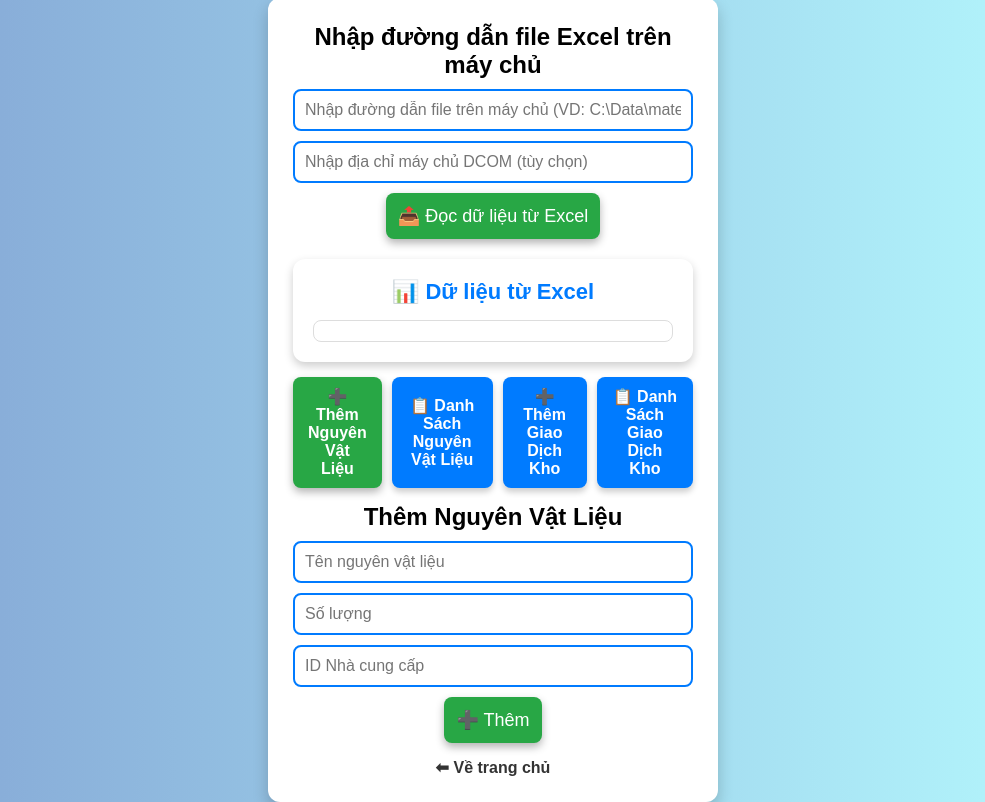
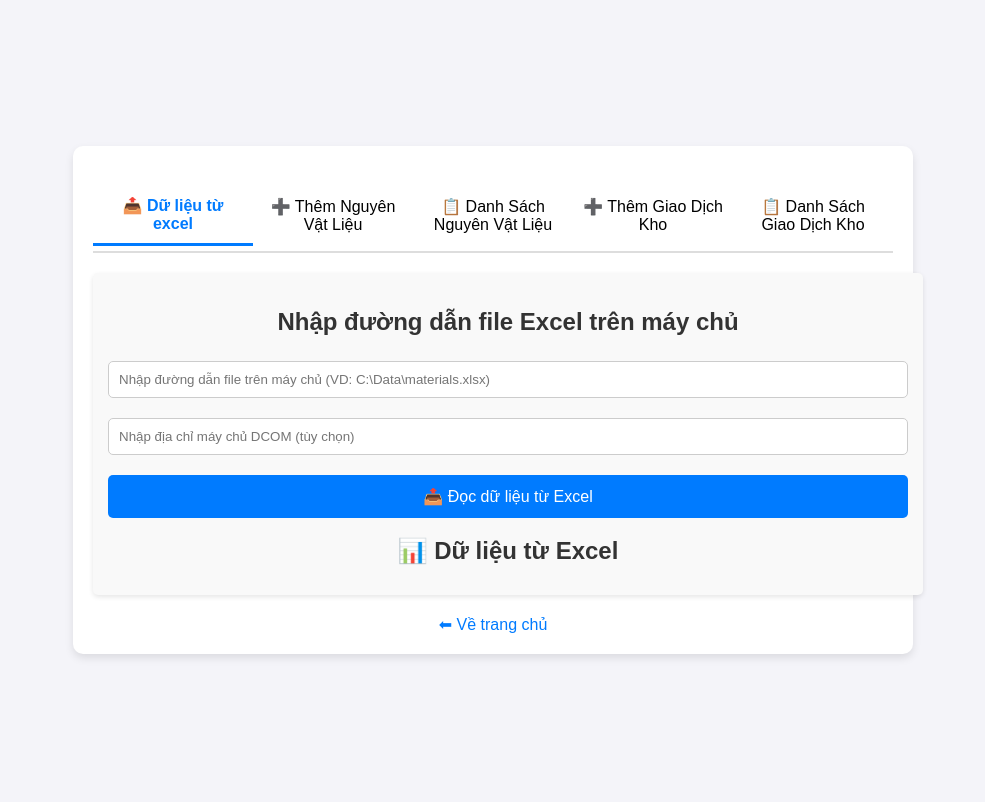
Before and after one commit to SitdePykee/PTPMHDV, a plain HTML site: page frontend/materials.html in a window 1280 px wide. Shown: the whole page, without its empty margins (147-1132 px from the left). Drawn offline with Linux system fonts and the light colour scheme.

Commit message:
fix excel

```diff
--- a/frontend/css/style.css
+++ b/frontend/css/style.css
@@ -1,210 +1,124 @@
-/* Reset CSS */
-* {
+/* Định dạng chung */
+body {
+    font-family: Arial, sans-serif;
+    background-color: #f4f4f9;
     margin: 0;
     padding: 0;
-    box-sizing: border-box;
-    font-family: "Arial", sans-serif;
-}
-
-body {
-    background: linear-gradient(to right, #83a4d4, #b6fbff);
     display: flex;
     justify-content: center;
     align-items: center;
-    height: 100vh;
+    min-height: 100vh;
 }
 
 .container {
-    text-align: center;
-    padding: 25px;
-    background: white;
-    border-radius: 12px;
-    box-shadow: 0 8px 16px rgba(0, 0, 0, 0.2);
-    max-width: 450px;
+    width: 90%;
+    background: #fff;
+    padding: 20px;
+    border-radius: 10px;
+    box-shadow: 0 4px 8px rgba(0, 0, 0, 0.1);
 }
 
-h1 {
-    margin-bottom: 20px;
+h2 {
+    text-align: center;
     color: #333;
-    font-size: 24px;
+    margin-bottom: 15px;
 }
 
-.grid {
-    display: flex;
-    flex-direction: column;
-    gap: 15px;
+/* Input và Button */
+.input-box {
+    width: 100%;
+    padding: 10px;
+    margin: 10px 0;
+    border: 1px solid #ccc;
+    border-radius: 5px;
+    box-sizing: border-box;
 }
 
-.card {
-    background: #007BFF;
-    color: white;
-    text-decoration: none;
-    padding: 15px;
-    border-radius: 10px;
-    font-size: 18px;
-    font-weight: bold;
-    transition: 0.3s;
-    box-shadow: 0 4px 8px rgba(0, 0, 0, 0.3);
+button.btn {
+    display: block;
+    width: 100%;
+    padding: 12px;
+    background: #007bff;
+    color: #fff;
+    border: none;
+    border-radius: 5px;
+    cursor: pointer;
+    font-size: 16px;
+    margin-top: 10px;
+    transition: background 0.3s, transform 0.2s;
 }
 
-.card:hover {
+button.btn:hover {
     background: #0056b3;
     transform: scale(1.05);
 }
 
-.list {
-    list-style: none;
-    margin-top: 15px;
-    padding: 0;
-}
-
-.item {
-    background: #ffffff;
-    padding: 12px;
-    margin: 6px 0;
-    border-radius: 8px;
-    box-shadow: 0 4px 8px rgba(0, 0, 0, 0.2);
-}
-
-.btn {
-    background: #28a745;
-    color: white;
-    padding: 12px;
-    border: none;
-    cursor: pointer;
-    font-size: 18px;
-    margin-top: 10px;
-    border-radius: 8px;
-    box-shadow: 0 4px 8px rgba(0, 0, 0, 0.3);
-}
-
-.btn:hover {
-    background: #218838;
-    transform: scale(1.05);
-}
-
-.back {
-    display: block;
-    margin-top: 15px;
-    text-decoration: none;
-    color: #333;
-    font-weight: bold;
-}
-
+/* Tabs */
 .tabs {
     display: flex;
-    justify-content: center;
-    margin-bottom: 15px;
-    margin-top: 15px;
-    gap: 10px;
+    justify-content: space-around;
+    margin: 20px 0;
+    border-bottom: 2px solid #ddd;
+    padding-bottom: 5px;
 }
 
 .tab-btn {
-    background: #007BFF;
-    color: white;
-    padding: 10px 15px;
+    background: none;
     border: none;
-    border-radius: 8px;
+    padding: 10px;
     font-size: 16px;
-    font-weight: bold;
     cursor: pointer;
-    transition: 0.3s;
-    box-shadow: 0 4px 6px rgba(0, 0, 0, 0.2);
-}
-
-.tab-btn:hover {
-    background: #0056b3;
-    transform: scale(1.05);
-}
-
-.input-box {
-    width: 100%;
-    padding: 10px;
-    margin-top: 10px;
-    border: 2px solid #007BFF;
-    border-radius: 8px;
-    font-size: 16px;
-    outline: none;
-    transition: 0.3s;
-}
-
-.input-box:focus {
-    border-color: #0056b3;
-    box-shadow: 0 4px 6px rgba(0, 0, 0, 0.2);
+    transition: color 0.3s;
+    flex: 1;
+    text-align: center;
 }
 
 .tab-btn.active {
-    background: #28a745;
-    color: white;
-    box-shadow: 0 4px 8px rgba(0, 0, 0, 0.3);
+    border-bottom: 3px solid #007bff;
+    font-weight: bold;
+    color: #007bff;
 }
 
-/* Container chính */
-#excel-container {
-    margin-top: 20px;
-    padding: 20px;
-    background: white;
-    border-radius: 12px;
-    box-shadow: 0 4px 10px rgba(0, 0, 0, 0.2);
-    max-width: 600px;
-    text-align: center;
+.tab-content {
+    display: none;
+    padding: 15px;
+    background: #f9f9f9;
+    border-radius: 5px;
+    box-shadow: 0 2px 5px rgba(0, 0, 0, 0.1);
+    margin-top: 10px;
 }
 
-/* Tiêu đề */
-#excel-title {
-    font-size: 22px;
-    font-weight: bold;
-    color: #007BFF;
-    margin-bottom: 15px;
+.tab-content.active {
+    display: block;
 }
 
-/* Danh sách dữ liệu Excel */
-#excel-data {
+/* Danh sách */
+.list {
     list-style: none;
     padding: 0;
-    max-height: 300px;
-    overflow-y: auto;
-    border: 1px solid #ddd;
-    border-radius: 8px;
-    padding: 10px;
+    margin: 0;
 }
 
-/* Mỗi dòng dữ liệu Excel */
-.excel-item {
-    background: #f8f9fa;
-    padding: 12px;
-    margin: 6px 0;
-    border-radius: 8px;
-    box-shadow: 0 2px 4px rgba(0, 0, 0, 0.2);
+.list li {
+    background: #e9ecef;
+    padding: 10px;
+    margin: 5px 0;
+    border-radius: 5px;
     display: flex;
     justify-content: space-between;
     align-items: center;
-    font-size: 16px;
-    transition: 0.3s;
 }
 
-/* Hiệu ứng hover */
-.excel-item:hover {
-    background: #e9ecef;
-    transform: scale(1.02);
+/* Liên kết trở về trang chủ */
+.back {
+    display: block;
+    text-align: center;
+    margin-top: 20px;
+    color: #007bff;
+    text-decoration: none;
+    font-size: 16px;
 }
 
-/* Icon */
-.excel-item::before {
-    content: "📄";
-    margin-right: 10px;
+.back:hover {
+    text-decoration: underline;
 }
-
-/* Thanh cuộn */
-#excel-data::-webkit-scrollbar {
-    width: 6px;
-}
-
-#excel-data::-webkit-scrollbar-thumb {
-    background: #007BFF;
-    border-radius: 10px;
-}
-
-#excel-data::-webkit-scrollbar-track {
-    background: #f1f1f1;
-}
--- a/frontend/js/main.js
+++ b/frontend/js/main.js
@@ -114,15 +114,23 @@ function requestExcelData() {
         let list = document.getElementById("excel-data");
         list.innerHTML = "";
         if (data.data) {
-            data.data.forEach(material => {
-                let item = document.createElement("li");
-                item.className = "item";
-                item.innerHTML = `📄 ${material.name} - Số lượng: ${material.quantity} | Nhà cung cấp: ${material.supplier_id}`;
-                list.appendChild(item);
+            data.data.forEach((material, index) => {
+                let row = document.createElement("div");
+                row.className = "excel-row";
+                row.innerHTML = `
+                    <input type="text" class="excel-input" value="${material.name}" data-index="${index}" data-field="name">
+                    <input type="number" class="excel-input" value="${material.quantity}" data-index="${index}" data-field="quantity">
+                    <input type="text" class="excel-input" value="${material.supplier_id}" data-index="${index}" data-field="supplier_id">
+                `;
+                list.appendChild(row);
             });
+
+            // Hiển thị nút lưu dữ liệu
+            document.getElementById("save-button").style.display = "block";
+
             alert("✅ Dữ liệu đã được tải từ máy chủ DCOM!");
         } else {
-            list.innerHTML = `<li class='item'>❌ ${data.error || "Không thể đọc dữ liệu từ file Excel"}</li>`;
+            list.innerHTML = `<div class="error-msg">❌ ${data.error || "Không thể đọc dữ liệu từ file Excel"}</div>`;
         }
     })
     .catch(error => {
@@ -130,3 +138,44 @@ function requestExcelData() {
         alert("❌ Lỗi khi lấy dữ liệu từ API backend! Kiểm tra console để biết thêm chi tiết.");
     });
 }
+
+function saveExcelData() {
+    let filePath = document.getElementById("excel_file_path").value.trim();
+    let remoteServer = document.getElementById("remote_server").value.trim();
+    let inputs = document.querySelectorAll(".excel-input");
+
+    let updatedData = [];
+
+    inputs.forEach(input => {
+        let index = input.getAttribute("data-index");
+        let field = input.getAttribute("data-field");
+        let materialId = input.getAttribute("data-id");
+
+        if (!updatedData[index]) {
+            updatedData[index] = { id: materialId };
+        }
+        updatedData[index][field] = input.value;
+    });
+
+    console.log("📌 Data gửi lên server:", updatedData); // Debug dữ liệu trước khi gửi
+
+    let apiUrl = "http://" + hostname + ":5000/api/material_management/update_excel_data";
+
+    fetch(apiUrl, {
+        method: "POST",
+        headers: { "Content-Type": "application/json" },
+        body: JSON.stringify({ file_path: filePath, remote_server: remoteServer, updated_data: updatedData })
+    })
+    .then(response => response.json())
+    .then(data => {
+        if (data.success) {
+            alert("✅ Dữ liệu Excel đã được cập nhật thành công!");
+        } else {
+            alert("❌ Lỗi khi cập nhật dữ liệu: " + data.error);
+        }
+    })
+    .catch(error => {
+        console.error("❌ Lỗi khi cập nhật dữ liệu:", error);
+        alert("❌ Lỗi khi cập nhật dữ liệu! Kiểm tra console để biết thêm chi tiết.");
+    });
+}
--- a/frontend/materials.html
+++ b/frontend/materials.html
@@ -5,26 +5,153 @@
     <meta name="viewport" content="width=device-width, initial-scale=1.0">
     <title>Quản lý nguyên vật liệu</title>
     <link rel="stylesheet" href="css/style.css">
+    <style>
+body {
+    font-family: Arial, sans-serif;
+    background-color: #f4f4f9;
+    margin: 0;
+    padding: 0;
+    display: flex;
+    justify-content: center;
+    align-items: center;
+    min-height: 100vh;
+}
+
+.container {
+    width: 90%;
+    max-width: 800px;
+    background: #fff;
+    padding: 20px;
+    border-radius: 10px;
+    box-shadow: 0 4px 8px rgba(0, 0, 0, 0.1);
+}
+
+h2 {
+    text-align: center;
+    color: #333;
+    margin-bottom: 15px;
+}
+
+.input-box {
+    width: 100%;
+    padding: 10px;
+    margin: 10px 0;
+    border: 1px solid #ccc;
+    border-radius: 5px;
+    box-sizing: border-box;
+}
+
+button.btn {
+    display: block;
+    width: 100%;
+    padding: 12px;
+    background: #007bff;
+    color: #fff;
+    border: none;
+    border-radius: 5px;
+    cursor: pointer;
+    font-size: 16px;
+    margin-top: 10px;
+    transition: background 0.3s, transform 0.2s;
+}
+
+button.btn:hover {
+    background: #0056b3;
+    transform: scale(1.05);
+}
+
+.tabs {
+    display: flex;
+    justify-content: space-around;
+    margin: 20px 0;
+    border-bottom: 2px solid #ddd;
+    padding-bottom: 5px;
+}
+
+.tab-btn {
+    background: none;
+    border: none;
+    padding: 10px;
+    font-size: 16px;
+    cursor: pointer;
+    transition: color 0.3s;
+    flex: 1;
+    text-align: center;
+}
+
+.tab-btn.active {
+    border-bottom: 3px solid #007bff;
+    font-weight: bold;
+    color: #007bff;
+}
+
+.tab-content {
+    display: none;
+    width: 100%;
+    padding: 15px;
+    background: #f9f9f9;
+    border-radius: 5px;
+    box-shadow: 0 2px 5px rgba(0, 0, 0, 0.1);
+    margin-top: 10px;
+}
+
+.tab-content.active {
+    display: block;
+}
+
+.list {
+    list-style: none;
+    padding: 0;
+    margin: 0;
+}
+
+.list li {
+    background: #e9ecef;
+    padding: 10px;
+    margin: 5px 0;
+    border-radius: 5px;
+    display: flex;
+    justify-content: space-between;
+    align-items: center;
+}
+
+.back {
+    display: block;
+    text-align: center;
+    margin-top: 20px;
+    color: #007bff;
+    text-decoration: none;
+    font-size: 16px;
+}
+
+.back:hover {
+    text-decoration: underline;
+}
+</style>
 </head>
 <body>
     <div class="container">
-        <h2>Nhập đường dẫn file Excel trên máy chủ</h2>
-        <input type="text" id="excel_file_path" class="input-box" placeholder="Nhập đường dẫn file trên máy chủ (VD: C:\Data\materials.xlsx)">
-        <input type="text" id="remote_server" class="input-box" placeholder="Nhập địa chỉ máy chủ DCOM (tùy chọn)">
-        <button class="btn" onclick="requestExcelData()">📤 Đọc dữ liệu từ Excel</button>
-        <div id="excel-container">
-            <h2 id="excel-title">📊 Dữ liệu từ Excel</h2>
-            <ul id="excel-data"></ul>
-        </div>
-
         <div class="tabs">
-            <button class="tab-btn active" onclick="openTab(event, 'add-material')">➕ Thêm Nguyên Vật Liệu</button>
+            <button class="tab-btn active" onclick="openTab(event, 'excel')">📤 Dữ liệu từ excel</button>
+            <button class="tab-btn" onclick="openTab(event, 'add-material')">➕ Thêm Nguyên Vật Liệu</button>
             <button class="tab-btn" onclick="openTab(event, 'view-materials')">📋 Danh Sách Nguyên Vật Liệu</button>
             <button class="tab-btn" onclick="openTab(event, 'add-transaction')">➕ Thêm Giao Dịch Kho</button>
             <button class="tab-btn" onclick="openTab(event, 'view-transactions')">📋 Danh Sách Giao Dịch Kho</button>
         </div>
 
-        <div id="add-material" class="tab-content active">
+        <div id="excel" class="tab-content active">
+            <h2>Nhập đường dẫn file Excel trên máy chủ</h2>
+            <input type="text" id="excel_file_path" class="input-box" placeholder="Nhập đường dẫn file trên máy chủ (VD: C:\Data\materials.xlsx)">
+            <input type="text" id="remote_server" class="input-box" placeholder="Nhập địa chỉ máy chủ DCOM (tùy chọn)">
+            <button class="btn" onclick="requestExcelData()">📤 Đọc dữ liệu từ Excel</button>
+            <div id="excel-container">
+                <h2 id="excel-title">📊 Dữ liệu từ Excel</h2>
+                <div id="excel-data"></div>
+                <button class="btn" id="save-button" onclick="saveExcelData()" style="display: none;">💾 Lưu dữ liệu</button>
+            </div>
+        </div>
+
+        <div id="add-material" class="tab-content">
             <h2>Thêm Nguyên Vật Liệu</h2>
             <input class="input-box" type="text" id="material_name" placeholder="Tên nguyên vật liệu">
             <input class="input-box" type="number" id="material_quantity" placeholder="Số lượng">
@@ -74,7 +201,7 @@
         document.addEventListener("DOMContentLoaded", () => {
             let tabContents = document.querySelectorAll(".tab-content");
             tabContents.forEach(tab => tab.style.display = "none");
-            document.getElementById("add-material").style.display = "block";
+            document.getElementById("excel").style.display = "block";
         });
     </script>
     <script src="js/main.js"></script>
```
Also changed, not shown: 2 other files.
